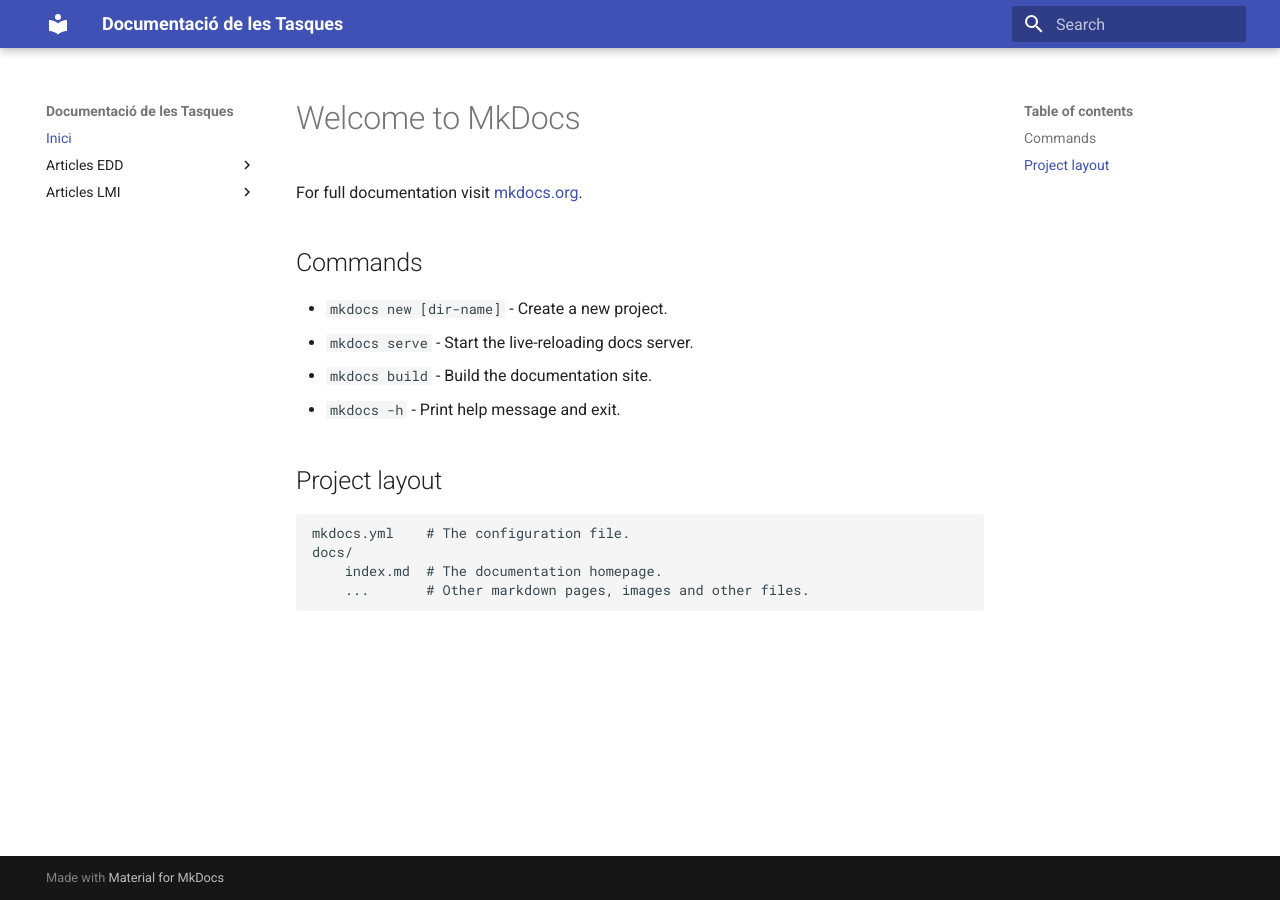
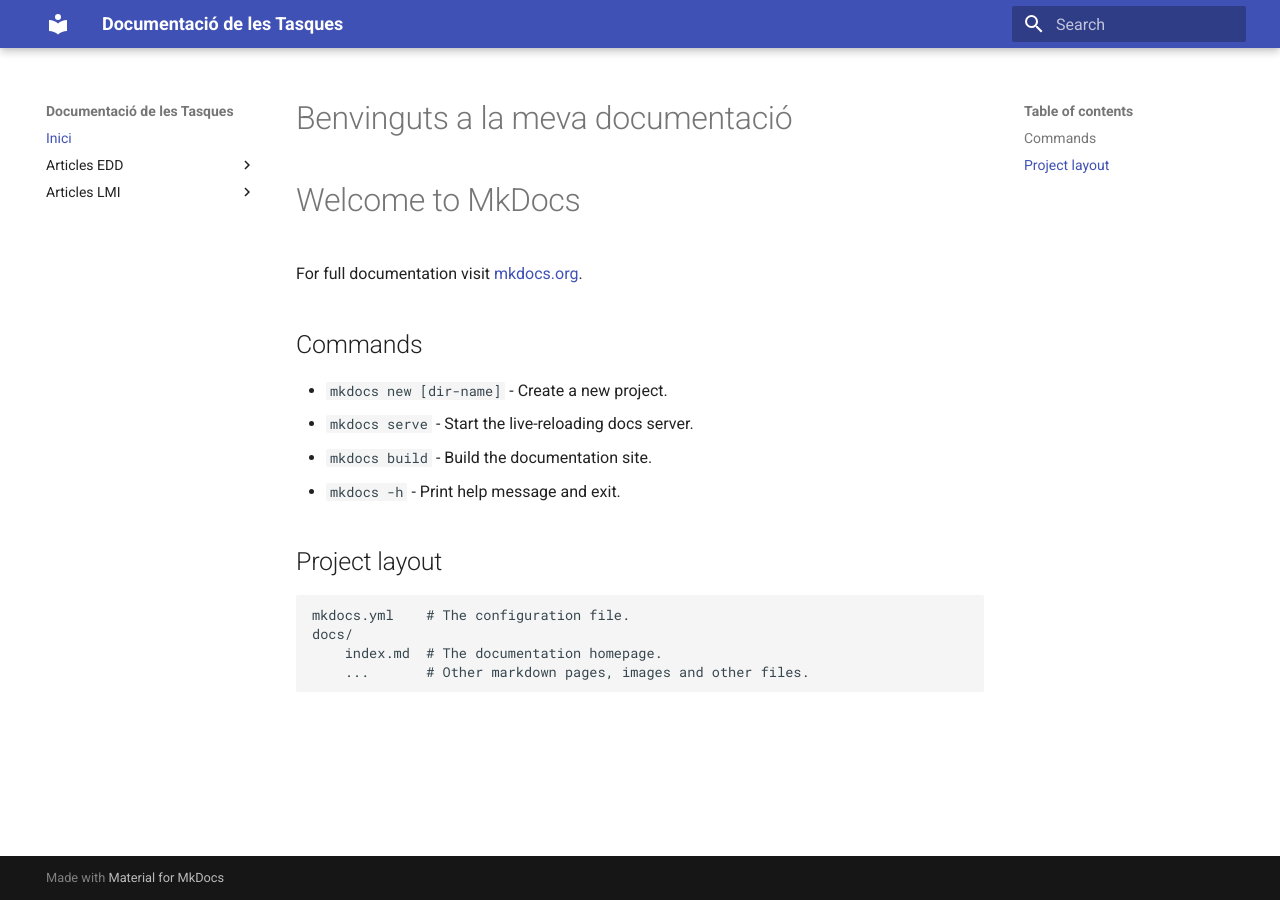
Before and after one commit to AlexLloret/lmi_edd-1DAM, an MkDocs documentation site: the page built from md_docs/index.md, in a window 1280 px wide. Built offline with MkDocs 1.6.1 and Material for MkDocs 9.7.7, drawn with Linux system fonts in a browser that asks for light colours.

Commit message:
OVERRIDES

```diff
--- a/docs/overrides/extra.css
+++ b/docs/overrides/extra.css
@@ -3,5 +3,5 @@ body {
 }
 
 h1 {
-    color: #333;
+    color: #332;
 }
--- /dev/null
+++ b/docs/overrides/main.html
@@ -0,0 +1,8 @@
+{% extends "base.html" %}
+
+{% block content %}
+<div class="custom-header">
+    <h1>Benvinguts a la meva documentació</h1>
+</div>
+{{ super() }}
+{% endblock %}
--- a/mkdocs.yml
+++ b/mkdocs.yml
@@ -3,6 +3,7 @@ docs_dir: 'md_docs'
 site_dir: 'docs'
 theme:
   name: 'material'
+  custom_dir: 'docs/overrides'
   palette:
     primary: 'indigo'
     accent: 'pink'
@@ -10,7 +11,7 @@ theme:
     surface: 'grey'
     error: 'red'
   extra_css:
-    - 'docs/overrides/extra,css'
+    - 'docs/overrides/extra.css'
 
 nav:
   - Inici: index.md
```
